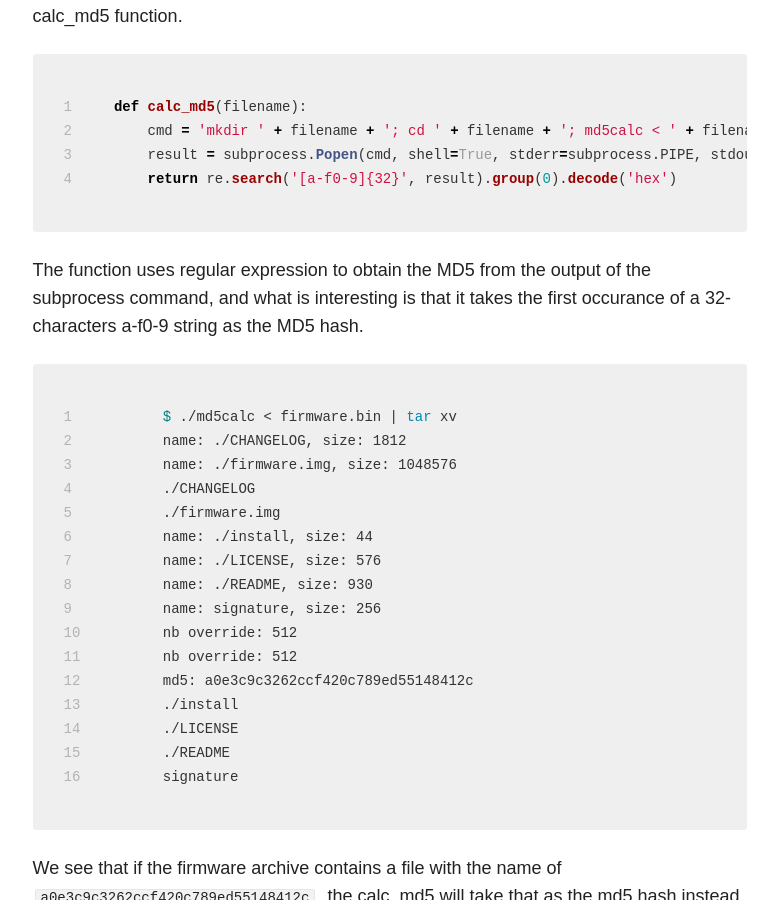
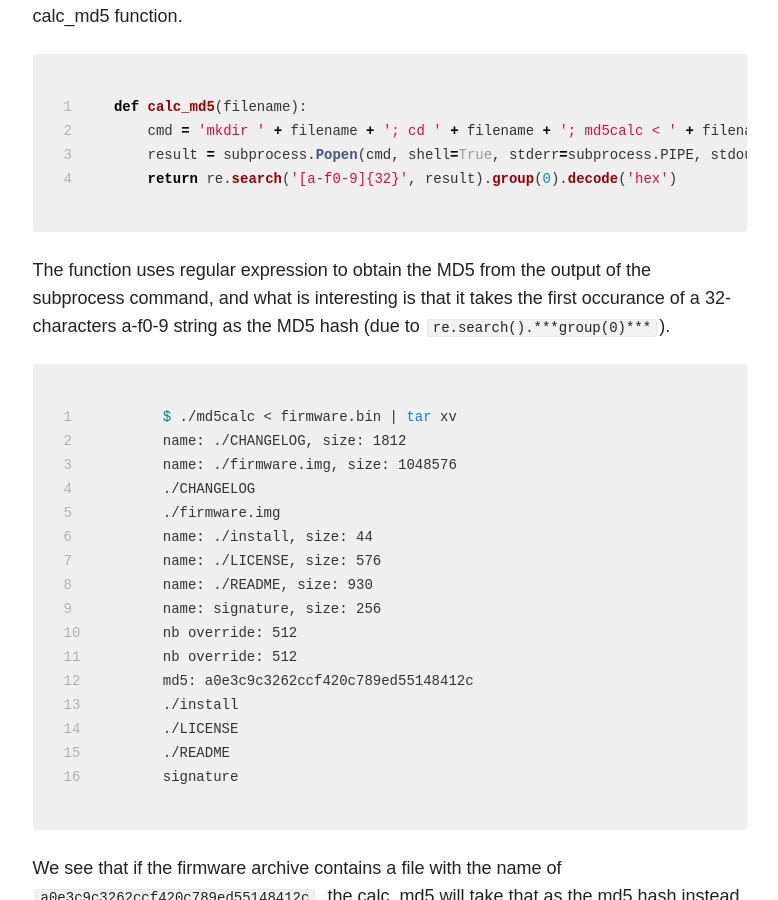
Before and after one commit to NUSGreyhats/write-ups, a Jekyll site: the page built from _posts/2015-12-31-32C3-CTF-Flash-(Reversing-300).md, in a window 1280 px wide and 900 px high, scrolled down 4373 px. Shown: the whole window, without its empty margins (347-1125 px from the left). Built offline with Jekyll 4.4.1, drawn with Linux system fonts in a browser that asks for light colours; nearby versions of some CDN libraries; comment, search, counter and statistics services are not loaded; some of the changed text lies outside the part shown.

Commit message:
modify 32c3 post

```diff
--- a/_posts/2015-12-31-32C3-CTF-Flash-(Reversing-300).md
+++ b/_posts/2015-12-31-32C3-CTF-Flash-(Reversing-300).md
@@ -164,7 +164,7 @@ def calc_md5(filename):
     return re.search('[a-f0-9]{32}', result).group(0).decode('hex')
 {% endhighlight %}
 
-The function uses regular expression to obtain the MD5 from the output of the subprocess command, and what is interesting is that it takes the first occurance of a 32-characters a-f0-9 string as the MD5 hash.
+The function uses regular expression to obtain the MD5 from the output of the subprocess command, and what is interesting is that it takes the first occurance of a 32-characters a-f0-9 string as the MD5 hash (due to `re.search().***group(0)***`).
 
 {% highlight bash linenos %}
 $ ./md5calc < firmware.bin | tar xv
```
Also changed, not shown: other parts of _posts/2015-12-31-32C3-CTF-Flash-(Reversing-300).md (+1 -1 lines), 1 other file.
